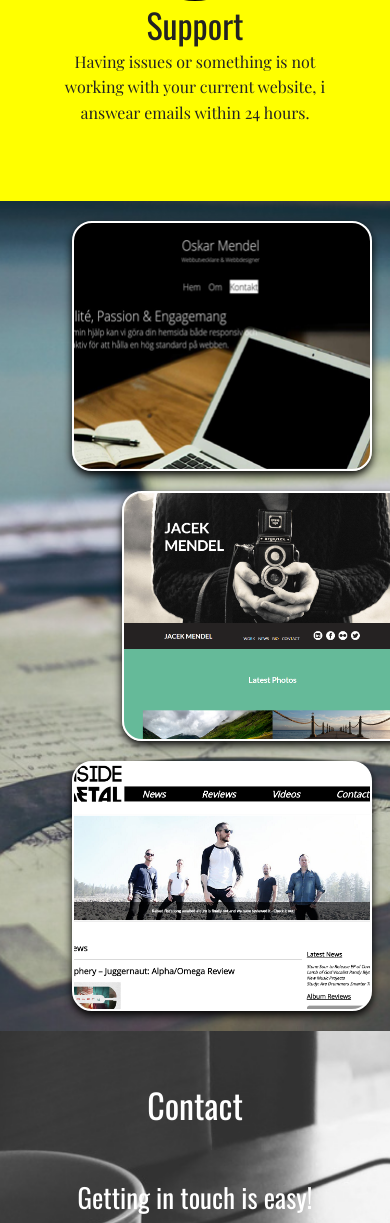
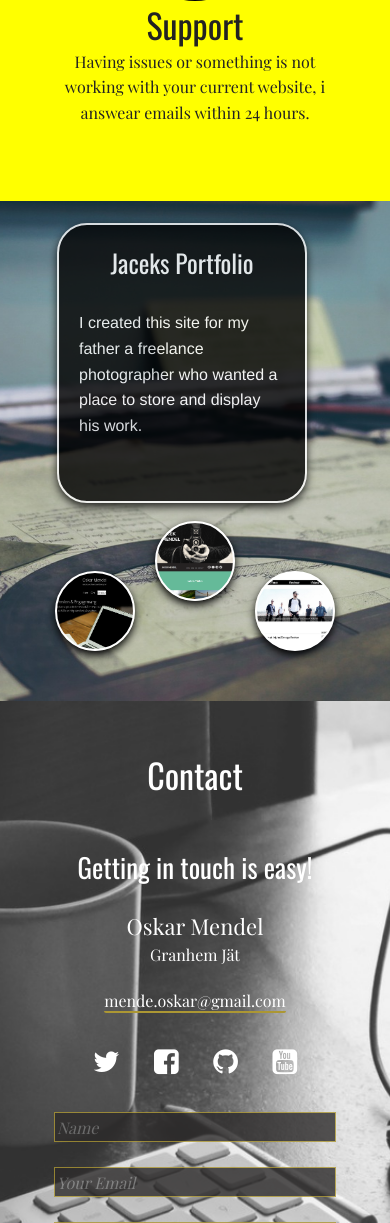
Before and after one commit to Rakso96/oskarmendel.me, a PHP site: page / in a window 390 px wide. Shown: the part 2279-3502 px from the top of the page. Run offline with PHP 8.4, Linux system fonts and the light colour scheme; some libraries are stand-ins or nearby versions; some web fonts are replaced.

Commit message:
Made the portfolio section responsive
i had some problem fixing the responsive part of the portfolio section because
the javascript function for resize was getting called in the wrong spot.
I created a temp fix for the problem but its still there lurking.

```diff
--- a/assets/css/scss/2-Sections/_about.scss
+++ b/assets/css/scss/2-Sections/_about.scss
@@ -89,7 +89,7 @@
 .temp-img{
   width: 100%;
   height: 100%;
-  background-image: url("../img/personOutline.png");
+  background-image: url("../img/oskar.png");
   background-size: cover;
   background-position: top center;
   background-repeat: no-repeat;
@@ -122,9 +122,10 @@
   height: 0px;
   border-radius: 50%;
   margin: auto;
-  background-image: url("../img/face-img.jpg");
-  background-size: contain;
+  background-image: url("../img/_DSC1696.jpg");
+  background-size: cover;
   background-position: top center;
+  background-repeat: no-repeat;
 }
 
 //-------------------------------------
--- a/assets/css/scss/2-Sections/_portfolio.scss
+++ b/assets/css/scss/2-Sections/_portfolio.scss
@@ -161,3 +161,68 @@
 .site-insideMetal{
   background-image:url("../img/inside-metal.png");
 }
+
+@media screen and (max-width: 1280px){
+  .website-info{
+    left: 550px;
+  }
+}
+
+@media screen and (max-width: 1200px){
+  .website-info{
+    left: 450px;
+  }
+}
+
+@media screen and (max-width: 1080px){
+  .portfolio-container{
+    width: 100%;
+  }
+}
+
+@media screen and (max-width: 981px){
+  .website-info{
+    top: 100px;
+    left: 600px;
+  }
+}
+
+@media screen and (max-width: 980px){
+  .portfolio{
+    height: 500px;
+  }
+
+  .websites{
+    display: inline-block;
+    position: absolute;
+    top: 350px;
+    bottom: 0;
+    width: 80px;
+    height: 80px;
+    border-radius: 50%;
+  }
+
+  .selected-website{
+    top: 300px;
+    margin-left: 0px;
+  }
+
+  .website-info{
+    width: 250px;
+    height: 280px;
+    overflow: hidden;
+    left: 0;
+    top: -300px;
+  }
+
+  .website-info h1{
+    font-size: 3vh;
+  }
+
+  .intro-text{
+    padding-bottom: 100px;
+  }
+  .time-span{
+    display: none;
+  }
+}
--- a/assets/js/scripts.js
+++ b/assets/js/scripts.js
@@ -1,5 +1,10 @@
 //The document ready function.
 $(function(){
+
+//Resize the portfolio list incase the window is small (Mobile adjustment)
+  if($(window).width() < 967){
+    addMarginList(100, ".previous-work");
+  }
 
 //When a website in the portfolio section is hovered
   $('.websites').hover(
@@ -10,9 +15,48 @@ $(function(){
   );
 });
 
-/**
+/*  WINDOW REZIE EVENT HANDLER
+If the window is rezised do functions that depends on rezize so the site doesnt need manual refresh
+  *In our case here we add margin to our portfolio list incase the screen was rezized.
+'*/
+$(window).resize(function () {
+    if($(window).width() < 965){
+      if($(document).width() < 980){
+        addMarginList(100, ".previous-work");
+      }
+      else{
+        resetInfoMargin();
+      }
+    }
+    else{
+      resetInfoMargin();
+    }
+});
+
+/** REMOVE LIST ITEM CLASS
 Removes a class from sibling list items.
 */
 function removeListItemClass($ListItem){
   $($ListItem).siblings().removeClass("selected-website");
 }
+
+/* ADD MARGIN LIST
+Adds margin of your choise to target list.
+*/
+function addMarginList(marginAmmount, target){
+  var n = ($(window).width() / 2) - 140;
+  var x = 0;
+
+  $(target).children().each(function (){
+    $(this).children().css('left', (-100 * x) + 'px');
+    $(this).css('left', n + 'px');
+    n = n + marginAmmount;
+    x++;
+  });
+}
+
+function resetInfoMargin(){
+  $(".previous-work").children().each(function (){
+    $(this).children().removeAttr("style");
+  });
+}
--- a/index.html
+++ b/index.html
@@ -115,8 +115,9 @@
                 <li class="websites site-oldPortfolio">
                   <div class="website-info">
                     <h1 class="website-info-headline">Old Portfolio</h1>
-                      <p><b>Time to complete: </b>2 weeks.</p>
-                      <p>This site is what got me started in Web Design & Development.</p>
+                      <p class="time-span"><b>Time to complete: </b>2 weeks.</p>
+                      <p class="intro-text">This site is what got me started in Web Design & Development. When i made this my goal was to learn about
+                                                      parallax scrolling.</p>
                       <p>I was assigned a task from my teacher when i was in school to create my own portfolio website,
                             another part of the task was that i had to choose a technology of my choise i wanted to dig deeper in.
                             My choise was paralax scrolling and in this website i placed effects which triggered from scrolling through the website.</p>
@@ -126,8 +127,8 @@
                 <li class="websites site-jacekPortfolio selected-website">
                   <div class="website-info">
                     <h1 class="website-info-headline">Jaceks Portfolio</h1>
-                      <p><b>Time to complete: </b>2 weeks.</p>
-                      <p>I created this site for my father a freelance photographer who wanted a place to store and display his work.</p>
+                      <p class="time-span"><b>Time to complete: </b>2 weeks.</p>
+                      <p class="intro-text">I created this site for my father a freelance photographer who wanted a place to store and display his work.</p>
                       <p>I used Wordpress to create this site because i feel like the simplicity for a user to publish his/her own content is really
                             simple. At the same time Wordpress makes developing very easy and is alot of fun to work with.</p>
                       <a class="website-info-button">Get your own website!</a>
@@ -136,8 +137,8 @@
                 <li class="websites site-insideMetal">
                   <div class="website-info">
                     <h1 class="website-info-headline">Inside Metal</h1>
-                    <p><b>Time to complete: </b>4 weeks.</p>
-                      <p>This website uses Wordpress as CMS and is website made for people intrested in recieving the latest news
+                    <p class="time-span"><b>Time to complete: </b>4 weeks.</p>
+                      <p class="intro-text">This website uses Wordpress as CMS and is website made for people intrested in recieving the latest news
                             within the metal scene.</p>
                       <p>This website was a project i worked on with a friend in school as a graduation project. When we started
                             this project we had no prior knowledge of how Wordpress works and our PHP skills were very limited compared to today.
```
Also changed, not shown: assets/css/style.css, 2 other files.
